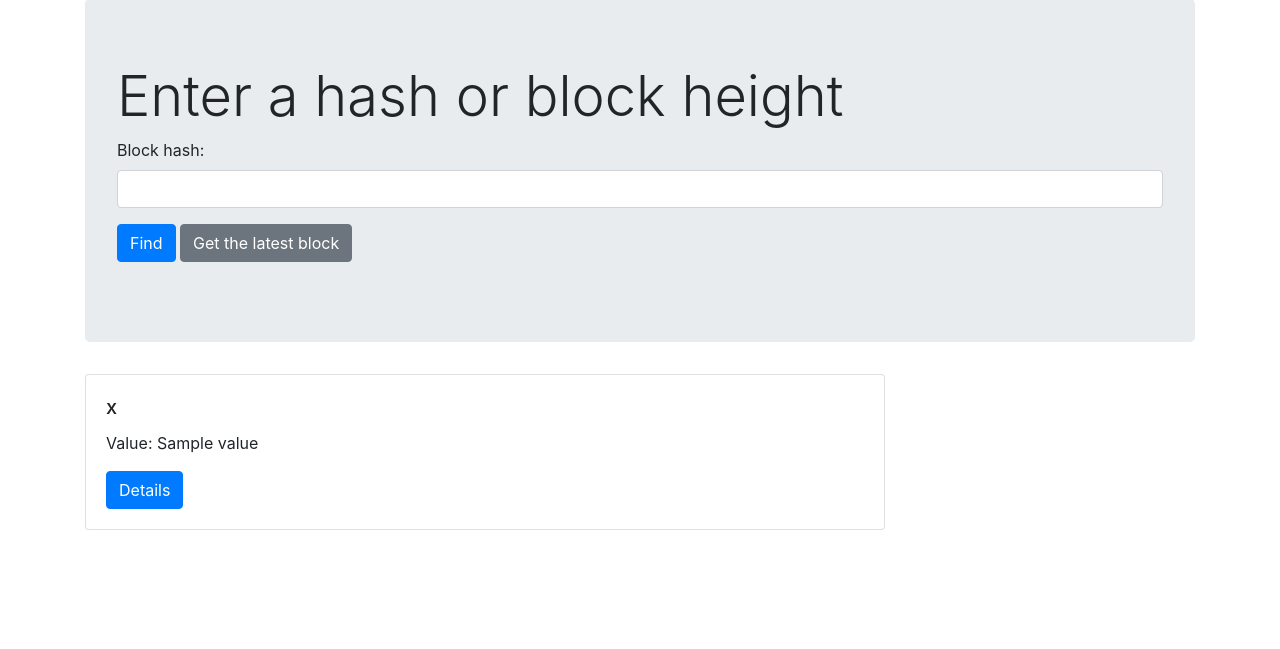
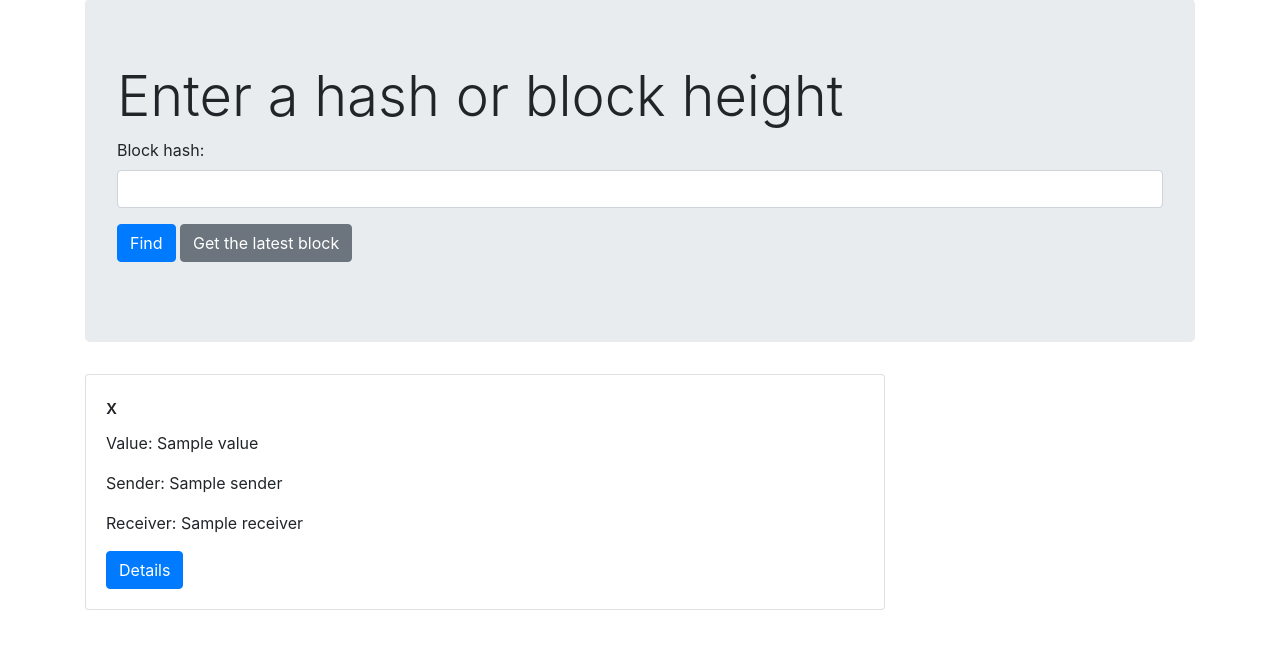
Before and after one commit to Toranian/Blockchain-Tool, a Django app: template templates/home.html in a window 1280 px wide. Shown: the part 21-670 px from the top of the page. Run offline with Django 3.2, Linux system fonts and the light colour scheme; tables that the repository leaves empty hold one stand-in row (values such as "Sample post"); the template is opened without the code that fills it: values that come from a table or form of the project are taken from there, most other values are stand-ins (such as "Sample title", 1, 10 or a date in 2020).

Commit message:
Updated look of homepage

```diff
--- a/templates/home.html
+++ b/templates/home.html
@@ -20,10 +20,13 @@
                 <!-- <img class="card-img-top" src="..." alt="Card image cap"> -->
                 <div class="card-body col">
                     <h5 class="card-title">{{transaction.hash}}</h5>
-                    <p class="card-text">Value: {{ transaction.out.0.value }} </p>
+                    <p class="card-text">Value: {{ transaction.value}} </p>
+                    <p class="card-text">Sender: {{ transaction.sender }}</p>
+                    <p class="card-text">Receiver: {{ transaction.receiver }}</p>
                     <div class="center-block">
                         <a href="#" class="btn btn-primary ">Details</a>
                     </div>
+                    <!-- <p>Hello there</p> -->
                 </div>
             </div>
 
```
